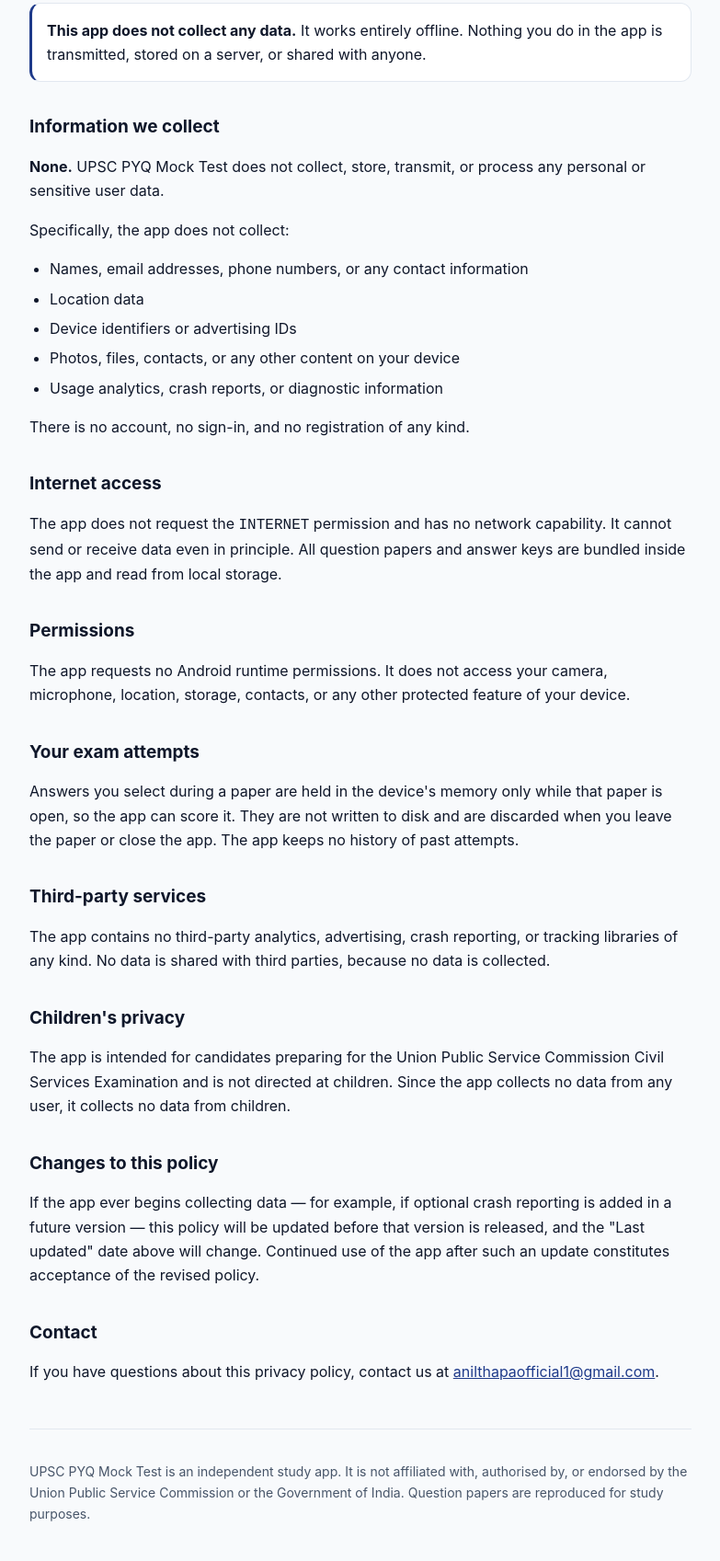
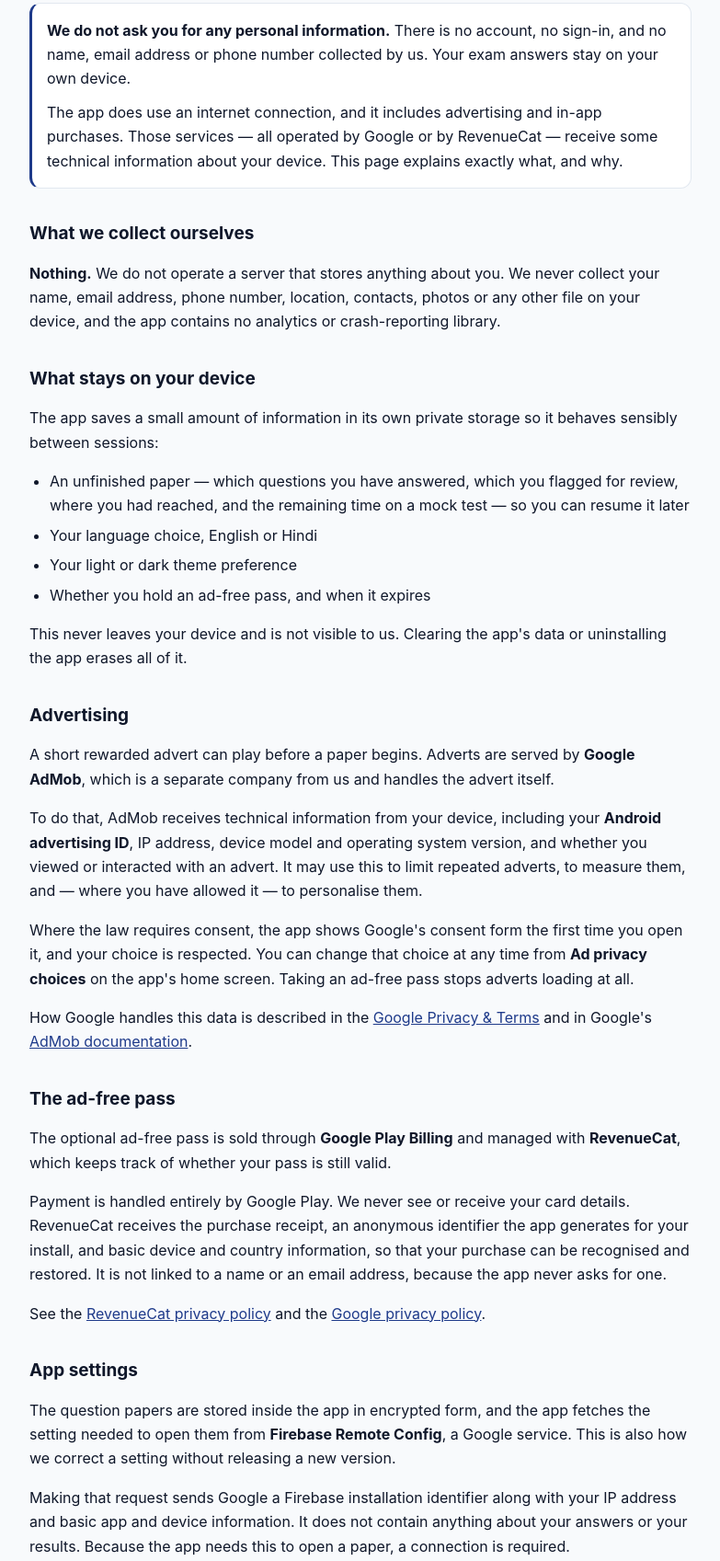
Before and after one commit to SaltyMajesty/upsc-pyq-exam-privacy, a plain HTML site: page index.html in a window 1280 px wide. Shown: the part 146-1843 px from the top of the page at 92% size, without its empty margins (248-1031 px from the left). Drawn offline with Linux system fonts and the light colour scheme.

Commit message:
Add files via upload

```diff
--- a/index.html
+++ b/index.html
@@ -51,6 +51,11 @@
         line-height: 1.4;
         margin: 36px 0 10px;
       }
+      h3 {
+        font-size: 16px;
+        line-height: 1.4;
+        margin: 22px 0 6px;
+      }
       .meta {
         color: var(--muted);
         font-size: 14px;
@@ -65,6 +70,9 @@
         margin: 0 0 8px;
       }
       .callout p {
+        margin: 0 0 10px;
+      }
+      .callout p:last-child {
         margin: 0;
       }
       ul {
@@ -75,6 +83,9 @@
       }
       a {
         color: var(--brand);
+      }
+      code {
+        font-size: 14px;
       }
       footer {
         margin-top: 48px;
@@ -90,79 +101,174 @@
       <h1>Privacy Policy</h1>
       <p class="meta">
         UPSC PYQ Mock Test &middot; <code>com.upscpyq.exampro</code><br />Last
-        updated: 21 October 2026
+        updated: 22 October 2026
       </p>
 
       <div class="callout">
         <p>
-          <strong>This app does not collect any data.</strong> It works entirely
-          offline. Nothing you do in the app is transmitted, stored on a server,
-          or shared with anyone.
+          <strong>We do not ask you for any personal information.</strong> There
+          is no account, no sign-in, and no name, email address or phone number
+          collected by us. Your exam answers stay on your own device.
+        </p>
+        <p>
+          The app does use an internet connection, and it includes advertising
+          and in-app purchases. Those services — all operated by Google or by
+          RevenueCat — receive some technical information about your device.
+          This page explains exactly what, and why.
         </p>
       </div>
 
-      <h2>Information we collect</h2>
+      <h2>What we collect ourselves</h2>
       <p>
-        <strong>None.</strong> UPSC PYQ Mock Test does not collect, store,
-        transmit, or process any personal or sensitive user data.
+        <strong>Nothing.</strong> We do not operate a server that stores
+        anything about you. We never collect your name, email address, phone
+        number, location, contacts, photos or any other file on your device,
+        and the app contains no analytics or crash-reporting library.
       </p>
-      <p>Specifically, the app does not collect:</p>
+
+      <h2>What stays on your device</h2>
+      <p>
+        The app saves a small amount of information in its own private storage
+        so it behaves sensibly between sessions:
+      </p>
       <ul>
         <li>
-          Names, email addresses, phone numbers, or any contact information
+          An unfinished paper — which questions you have answered, which you
+          flagged for review, where you had reached, and the remaining time on
+          a mock test — so you can resume it later
         </li>
-        <li>Location data</li>
-        <li>Device identifiers or advertising IDs</li>
-        <li>Photos, files, contacts, or any other content on your device</li>
-        <li>Usage analytics, crash reports, or diagnostic information</li>
+        <li>Your language choice, English or Hindi</li>
+        <li>Your light or dark theme preference</li>
+        <li>Whether you hold an ad-free pass, and when it expires</li>
       </ul>
-      <p>There is no account, no sign-in, and no registration of any kind.</p>
-
-      <h2>Internet access</h2>
       <p>
-        The app does not request the <code>INTERNET</code> permission and has no
-        network capability. It cannot send or receive data even in principle.
-        All question papers and answer keys are bundled inside the app and read
-        from local storage.
+        This never leaves your device and is not visible to us. Clearing the
+        app's data or uninstalling the app erases all of it.
       </p>
 
-      <h2>Permissions</h2>
+      <h2>Advertising</h2>
       <p>
-        The app requests no Android runtime permissions. It does not access your
-        camera, microphone, location, storage, contacts, or any other protected
-        feature of your device.
+        A short rewarded advert can play before a paper begins. Adverts are
+        served by <strong>Google AdMob</strong>, which is a separate company
+        from us and handles the advert itself.
+      </p>
+      <p>
+        To do that, AdMob receives technical information from your device,
+        including your
+        <strong>Android advertising ID</strong>, IP address, device model and
+        operating system version, and whether you viewed or interacted with an
+        advert. It may use this to limit repeated adverts, to measure them, and
+        — where you have allowed it — to personalise them.
+      </p>
+      <p>
+        Where the law requires consent, the app shows Google's consent form the
+        first time you open it, and your choice is respected. You can change
+        that choice at any time from
+        <strong>Ad privacy choices</strong> on the app's home screen. Taking an
+        ad-free pass stops adverts loading at all.
+      </p>
+      <p>
+        How Google handles this data is described in the
+        <a href="https://policies.google.com/technologies/partner-sites"
+          >Google Privacy &amp; Terms</a
+        >
+        and in Google's
+        <a href="https://support.google.com/admob/answer/6128543"
+          >AdMob documentation</a
+        >.
       </p>
 
-      <h2>Your exam attempts</h2>
+      <h2>The ad-free pass</h2>
       <p>
-        Answers you select during a paper are held in the device's memory only
-        while that paper is open, so the app can score it. They are not written
-        to disk and are discarded when you leave the paper or close the app. The
-        app keeps no history of past attempts.
+        The optional ad-free pass is sold through
+        <strong>Google Play Billing</strong> and managed with
+        <strong>RevenueCat</strong>, which keeps track of whether your pass is
+        still valid.
+      </p>
+      <p>
+        Payment is handled entirely by Google Play. We never see or receive your
+        card details. RevenueCat receives the purchase receipt, an anonymous
+        identifier the app generates for your install, and basic device and
+        country information, so that your purchase can be recognised and
+        restored. It is not linked to a name or an email address, because the
+        app never asks for one.
+      </p>
+      <p>
+        See the
+        <a href="https://www.revenuecat.com/privacy/">RevenueCat privacy policy</a>
+        and the
+        <a href="https://policies.google.com/privacy">Google privacy policy</a>.
       </p>
 
-      <h2>Third-party services</h2>
+      <h2>App settings</h2>
       <p>
-        The app contains no third-party analytics, advertising, crash reporting,
-        or tracking libraries of any kind. No data is shared with third parties,
-        because no data is collected.
+        The question papers are stored inside the app in encrypted form, and the
+        app fetches the setting needed to open them from
+        <strong>Firebase Remote Config</strong>, a Google service. This is also
+        how we correct a setting without releasing a new version.
       </p>
+      <p>
+        Making that request sends Google a Firebase installation identifier
+        along with your IP address and basic app and device information. It does
+        not contain anything about your answers or your results. Because the app
+        needs this to open a paper, a connection is required.
+      </p>
+
+      <h2>Internet and permissions</h2>
+      <p>
+        The app requests no runtime permissions — it never asks for your camera,
+        microphone, location, storage or contacts. The permissions it declares
+        are the ones the advertising, billing and configuration services need in
+        order to work:
+      </p>
+      <ul>
+        <li><code>INTERNET</code> and <code>ACCESS_NETWORK_STATE</code></li>
+        <li>
+          <code>AD_ID</code> and the Android AdServices permissions, used by
+          AdMob
+        </li>
+        <li>
+          <code>FOREGROUND_SERVICE</code> and <code>WAKE_LOCK</code>, used while
+          an advert is playing
+        </li>
+      </ul>
 
       <h2>Children's privacy</h2>
       <p>
-        The app is intended for candidates preparing for the Union Public
-        Service Commission Civil Services Examination and is not directed at
-        children. Since the app collects no data from any user, it collects no
-        data from children.
+        The app is made for candidates preparing for the Civil Services
+        Examination and is not directed at children. We do not knowingly collect
+        anything from a child. If you believe a child has used the app and you
+        want its locally stored data removed, clearing the app's data or
+        uninstalling it removes everything.
+      </p>
+
+      <h2>Your choices</h2>
+      <ul>
+        <li>
+          <strong>Adverts:</strong> change your consent from
+          <em>Ad privacy choices</em> in the app, or remove adverts entirely
+          with an ad-free pass
+        </li>
+        <li>
+          <strong>Advertising ID:</strong> reset or delete it in Android
+          <em>Settings &rsaquo; Privacy &rsaquo; Ads</em>
+        </li>
+        <li>
+          <strong>Everything stored locally:</strong> clear the app's data or
+          uninstall the app
+        </li>
+      </ul>
+      <p>
+        Because we hold no data about you on any server of ours, there is
+        nothing for us to delete on request. For data held by Google or
+        RevenueCat, follow the links above.
       </p>
 
       <h2>Changes to this policy</h2>
       <p>
-        If the app ever begins collecting data — for example, if optional crash
-        reporting is added in a future version — this policy will be updated
-        before that version is released, and the "Last updated" date above will
-        change. Continued use of the app after such an update constitutes
-        acceptance of the revised policy.
+        If the app begins using data in a way this page does not describe, this
+        policy will be updated before that version is released, and the "Last
+        updated" date above will change.
       </p>
 
       <h2>Contact</h2>
@@ -177,8 +283,8 @@
         <p>
           UPSC PYQ Mock Test is an independent study app. It is not affiliated
           with, authorised by, or endorsed by the Union Public Service
-          Commission or the Government of India. Question papers are reproduced
-          for study purposes.
+          Commission or the Government of India. Question papers are public
+          documents, reproduced for study purposes.
         </p>
       </footer>
     </main>
```
